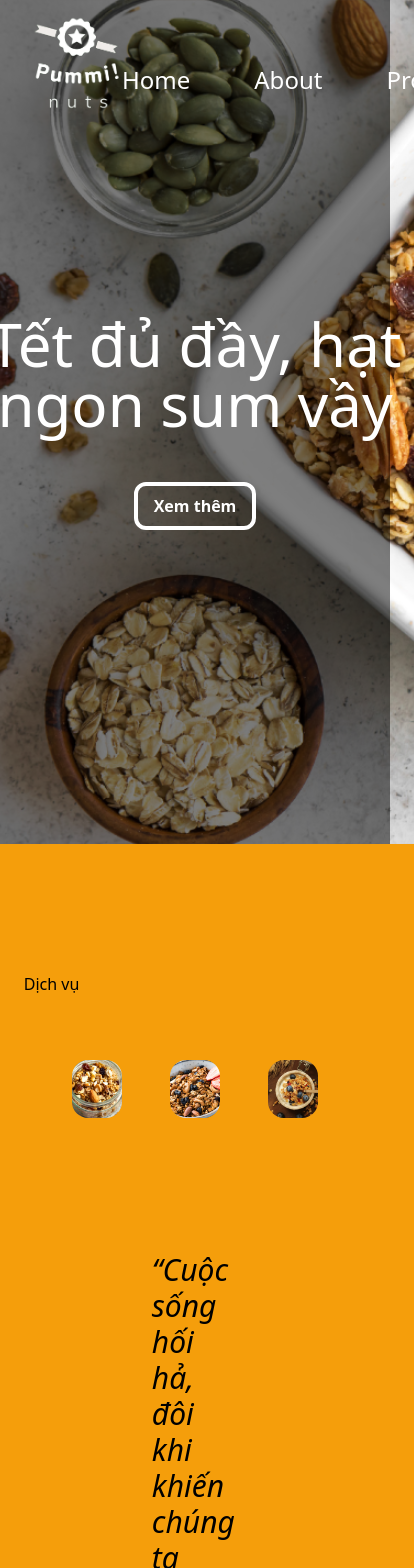
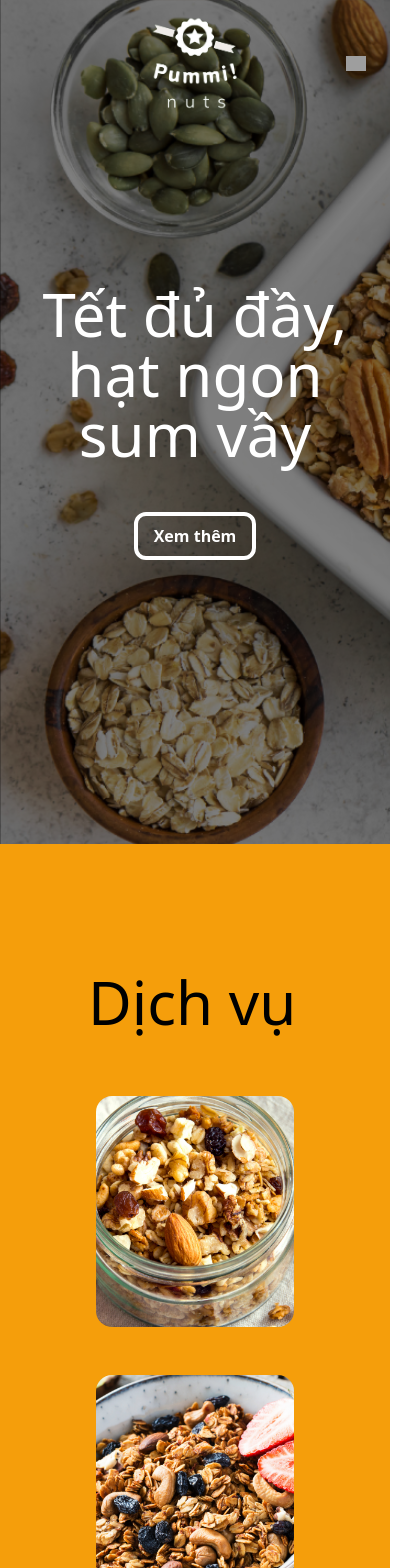
Before and after one commit to RaidEyes/pummi-nuts-shop, a React (Vite) app: page / in a window 390 px wide. Shown: the top 1568 px of the page, 414 px wide, since content can reach past the window. Built offline with nearby package versions, Linux system fonts and the light colour scheme; grey boxes are pictures that could not be loaded.

Commit message:
Finish desktop design

```diff
--- a/src/assets/components/Header/Header.tsx
+++ b/src/assets/components/Header/Header.tsx
@@ -1,24 +1,50 @@
+import { useRef, useState } from "react";
+
 function Header() {
   type NavType = string[];
 
   const NavComponents: NavType = ["Home", "About", "Products", "Contact"];
+
+  const ref = useRef<HTMLUListElement | null>(null);
+
+  const [toggle, setToggle] = useState<boolean>(true);
+
+  const [imgSource, setImgSource] = useState<string>("/icon/menu.png");
+
+  const showMenu = (event: React.MouseEvent<HTMLElement>): void => {
+    setToggle((prev) => !prev);
+    if (!ref.current || !event.target) return;
+    ref.current.style.transform = toggle
+      ? "translateX(0)"
+      : "translateX(-100%)";
+    setImgSource(toggle ? "/icon/close.png" : "/icon/menu.png");
+  };
 
   return (
     <header
       className=" h-[100vh] flex flex-col items-center justify-center"
       id="header"
     >
-      <nav className="bg-transparent fixed flex flex-row items-center justify-between w-full px-[2rem] py-[1rem] top-0 z-[100]">
+      <nav className="bg-transparent fixed flex flex-row items-center justify-center lg:justify-between w-full px-[2rem] py-[1rem] top-0 z-[100]">
         <img
           src="/img/Logo.png"
           alt="pummi nuts shop logo"
-          className="max-w-[90px]"
+          className=" max-w-[90px]"
         />
-        <ul className="flex flex-row gap-12">
+        <img
+          onClick={showMenu}
+          src={imgSource}
+          alt="menu icon"
+          className="max-w-[20px] absolute right-6 cursor-pointer lg:hidden"
+        />
+        <ul
+          ref={ref}
+          className="transition-all duration-500 fixed top-0 left-0 flex flex-col h-full translate-x-[-100%] lg:bg-transparent lg:translate-x-0 gap-12 px-12 py-8 bg-black lg:h-auto lg:flex-row lg:static"
+        >
           {NavComponents.map((component: string) => (
             <li key={component}>
               <a
-                className="relative text-2xl text-white before:absolute before:inset-0 before:bg-amber-100 before:w-0 hover:before:w-full before:transition-[width] before:ease-in-out before:duration-[400ms] px-4 py-1 transition-colors hover:text-black before:z-[-1] duration-[450ms] before:rounded-xl"
+                className="relative text-2xl text-white before:absolute before:inset-0 before:bg-amber-100 before:w-0 hover:before:w-full before:transition-[width] before:ease-in-out before:duration-[400ms] px-4 py-1 transition-colors hover:text-black before:z-[-1] duration-[450ms] before:rounded-md"
                 href="#"
               >
                 {component}
--- a/src/assets/components/Main/AnimationBowl.tsx
+++ b/src/assets/components/Main/AnimationBowl.tsx
@@ -1,6 +1,6 @@
 function AnimationBowl() {
   return (
-    <div className="h-[100vh] bg-[url(/img/6.png)] bg-no-repeat bg-cover"></div>
+    <div className="h-[100vh] bg-[url(/img/6.png)] bg-no-repeat bg-cover bg-center"></div>
   );
 }
 
--- a/src/assets/components/Main/Contact.tsx
+++ b/src/assets/components/Main/Contact.tsx
@@ -12,7 +12,7 @@ function Contact() {
     { name: "demand", type: "text", description: "Bạn cần gì?" },
   ];
   return (
-    <div className="grid items-center grid-cols-2 gap-12 px-12 py-24 text-center place-items-center">
+    <div className="grid items-center grid-cols-1 gap-12 px-12 py-24 text-center lg:grid-cols-2 place-items-center">
       <form
         className=" rounded-xl flex flex-col items-center lg:max-w-[70%] justify-center gap-8 px-4 py-8 text-center bg-amber-100"
         id="form"
--- a/src/assets/components/Main/Quote.tsx
+++ b/src/assets/components/Main/Quote.tsx
@@ -1,7 +1,7 @@
 function Quote() {
   return (
-    <div className="h-[100vh] bg-[url('/img/quote.png')] bg-no-repeat bg-cover flex flex-col justify-center items-center px-44 gap-8">
-      <p className="text-3xl italic pt-80">
+    <div className="h-[100vh] bg-[url('/img/quote.png')] bg-center bg-no-repeat bg-cover flex flex-col justify-center items-center md:px-44 gap-8">
+      <p className="w-full text-3xl italic lg:text-sm sm:pt-80">
         “Cuộc sống hối hả, đôi khi khiến chúng ta quên đi chăm sóc cho chính
         mình. Giữa guồng quay ấy, đừng quên dành chút thời gian lắng nghe cơ
         thể. Chọn lựa hạt lành, nạp năng lượng tích cực, để cơ thể tràn đầy sức
--- a/src/assets/components/Main/Service.tsx
+++ b/src/assets/components/Main/Service.tsx
@@ -27,16 +27,20 @@ function Service() {
     },
   ];
   return (
-    <div className="bg-amber-500 h-[100vh] px-12 py-32 flex flex-col gap-16">
-      <h2>Dịch vụ</h2>
+    <div className="bg-amber-500 lg:h-[100vh] px-12 py-32 flex flex-col gap-16">
+      <h2 className="pl-10 text-6xl">Dịch vụ</h2>
       <div className="px-12">
-        <ul className="grid grid-cols-3 gap-12 auto-cols-min">
+        <ul className="grid grid-cols-1 grid-rows-3 gap-12 sm:grid-cols-2 lg:grid-cols-3">
           {Services.map(({ service, img, alt, description }: ServiceType) => (
             <li className="cursor-pointer" key={service}>
               <div className="group rounded-2xl overflow-hidden relative after:absolute after:inset-0 after:bg-black after:opacity-0 hover:after:opacity-60 after:transition-opacity after:duration-500 after:z-[0] ">
                 <div className="absolute top-[40%] left-[50%] translate-x-[-50%] z-10 opacity-0 group-hover:opacity-100 transition-opacity hover:duration-200">
-                  <h2 className="z-10 mb-8 text-3xl text-white ">{service}</h2>
-                  <p className="text-white">{description}</p>
+                  <h2 className="z-10 mb-8 sm:text-3xl text-[5vw] text-white ">
+                    {service}
+                  </h2>
+                  <p className="text-white text-[3vw] sm:text-sm lg:text-base">
+                    {description}
+                  </p>
                 </div>
                 <img
                   className="aspect-[3/3.5] object-cover group-hover:scale-110 group-transition-[scale] group-hover:duration-700"
```
